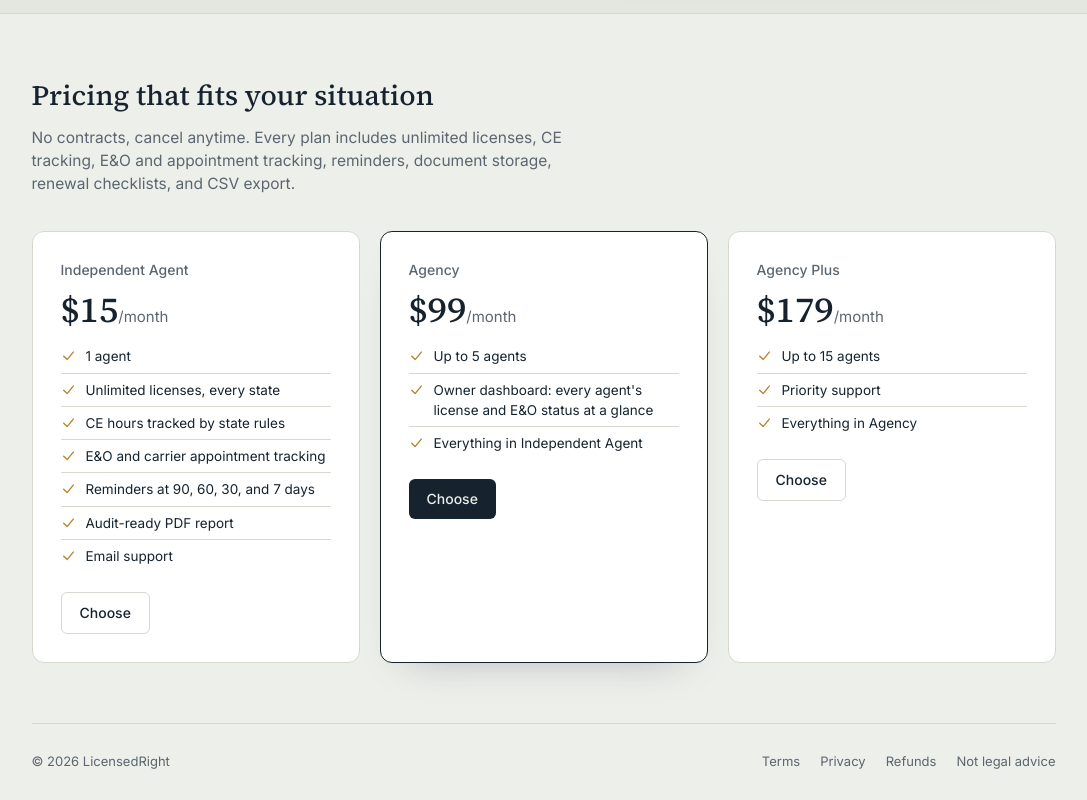
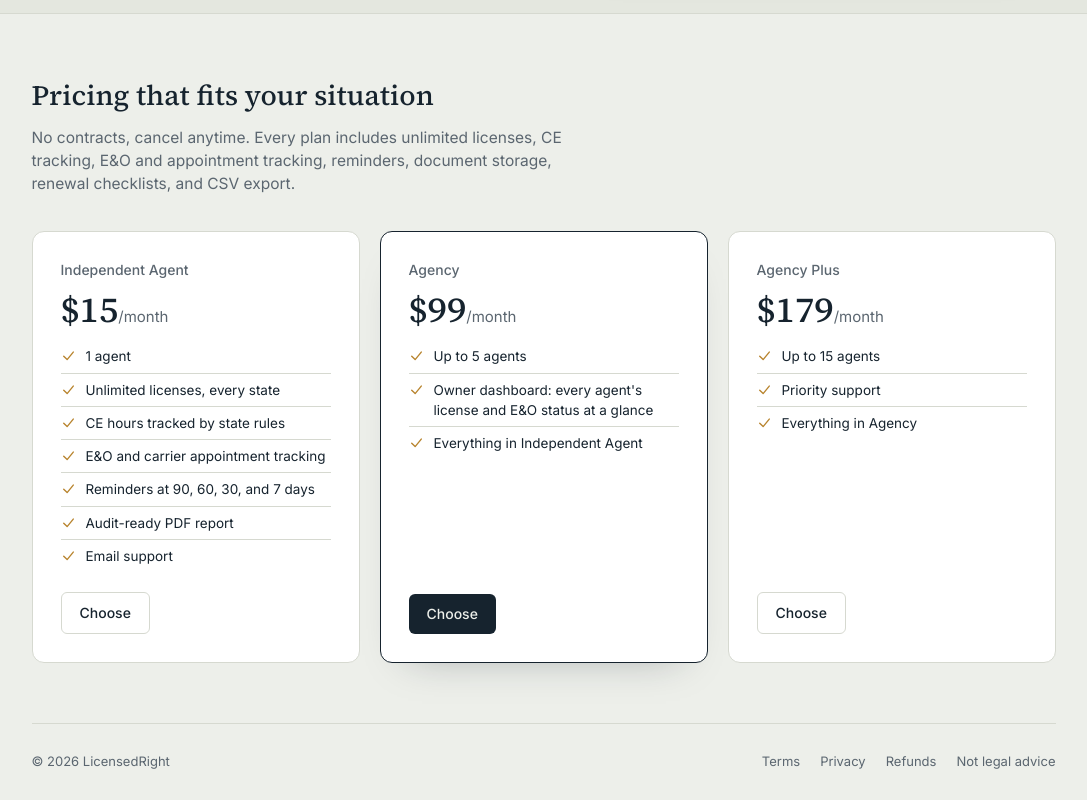
Before and after one commit to stavramovic/ce-tracker, a Next.js app: page / in a window 1280 px wide. Shown: the part 1887-2687 px from the top of the page, without its empty margins (89-1176 px from the left). Built offline with nearby package versions, Linux system fonts and the light colour scheme; no server answers.

Commit message:
buttons-alignment

```diff
--- a/app/dashboard/billing/page.tsx
+++ b/app/dashboard/billing/page.tsx
@@ -135,7 +135,7 @@
           {PLANS.map((plan) => (
             <div
               key={plan.name}
-              className={`bg-(--card) border rounded-xl p-7 ${
+              className={`bg-(--card) border rounded-xl p-7 flex flex-col ${
                 plan.featured
                   ? "border-(--ink) shadow-[0_20px_40px_-28px_rgba(22,35,46,0.35)]"
                   : "border-(--line)"
@@ -146,7 +146,7 @@
                 {plan.price}
                 <span className="text-[15px] text-(--muted) font-sans">/month</span>
               </div>
-              <ul className="list-none p-0 m-0 mb-5 text-[13.5px]">
+              <ul className="list-none p-0 m-0 mb-5 text-[13.5px] flex-1">
                 {plan.features.map((feat, i) => (
                   <li
                     key={feat}
@@ -160,7 +160,7 @@
                 priceId={plan.priceId}
                 email={user.email ?? ""}
                 userId={user.id}
-                className={`inline-block px-4.5 py-2.5 rounded-md text-sm font-medium transition-colors ${
+                className={`self-start inline-block px-4.5 py-2.5 rounded-md text-sm font-medium transition-colors ${
                   plan.featured
                     ? "bg-(--ink) text-(--paper) hover:opacity-90"
                     : "bg-transparent text-(--ink) border border-(--line) hover:bg-(--paper2) hover:border-(--ink)"
--- a/app/page.tsx
+++ b/app/page.tsx
@@ -345,7 +345,7 @@
             ].map((plan) => (
               <div
                 key={plan.name}
-                className={`bg-(--card) border rounded-xl p-7 ${
+                className={`bg-(--card) border rounded-xl p-7 flex flex-col ${
                   plan.featured
                     ? "border-(--ink) shadow-[0_20px_40px_-28px_rgba(22,35,46,0.35)]"
                     : "border-(--line)"
@@ -360,7 +360,7 @@
                     /month
                   </span>
                 </div>
-                <ul className="list-none p-0 m-0 mb-5 text-[13.5px]">
+                <ul className="list-none p-0 m-0 mb-5 text-[13.5px] flex-1">
                   {plan.features.map((feat, i) => (
                     <li
                       key={feat}
@@ -389,7 +389,7 @@
                 </ul>
                 <Link
                   href={user ? "/dashboard" : "/login"}
-                  className={`inline-block px-4.5 py-2.5 rounded-md text-sm font-medium transition-opacity hover:opacity-90 ${
+                  className={`self-start inline-block px-4.5 py-2.5 rounded-md text-sm font-medium transition-opacity hover:opacity-90 ${
                     plan.featured
                       ? "bg-(--ink) text-(--paper)"
                       : "bg-transparent text-(--ink) border border-(--line)"
```
